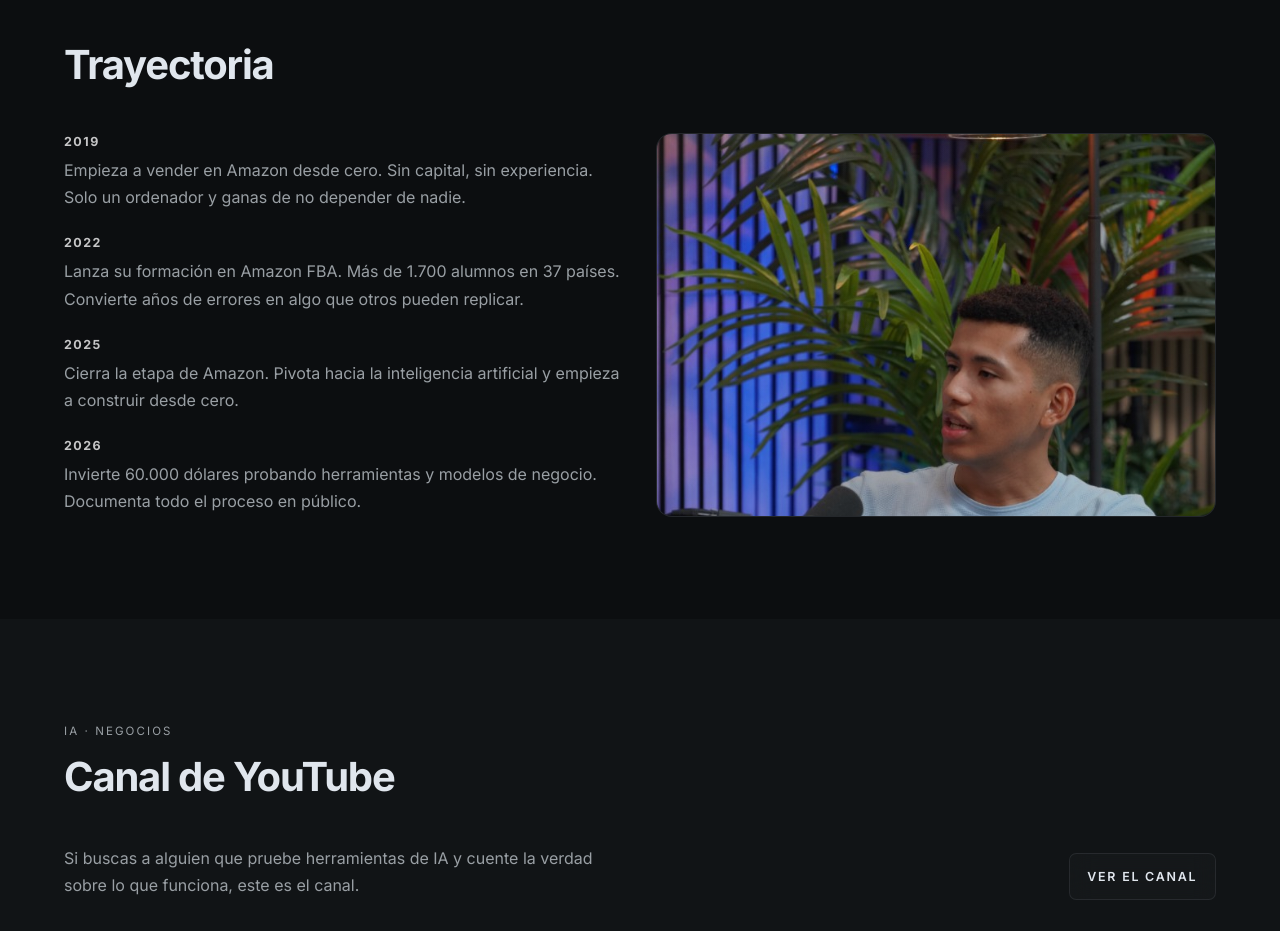
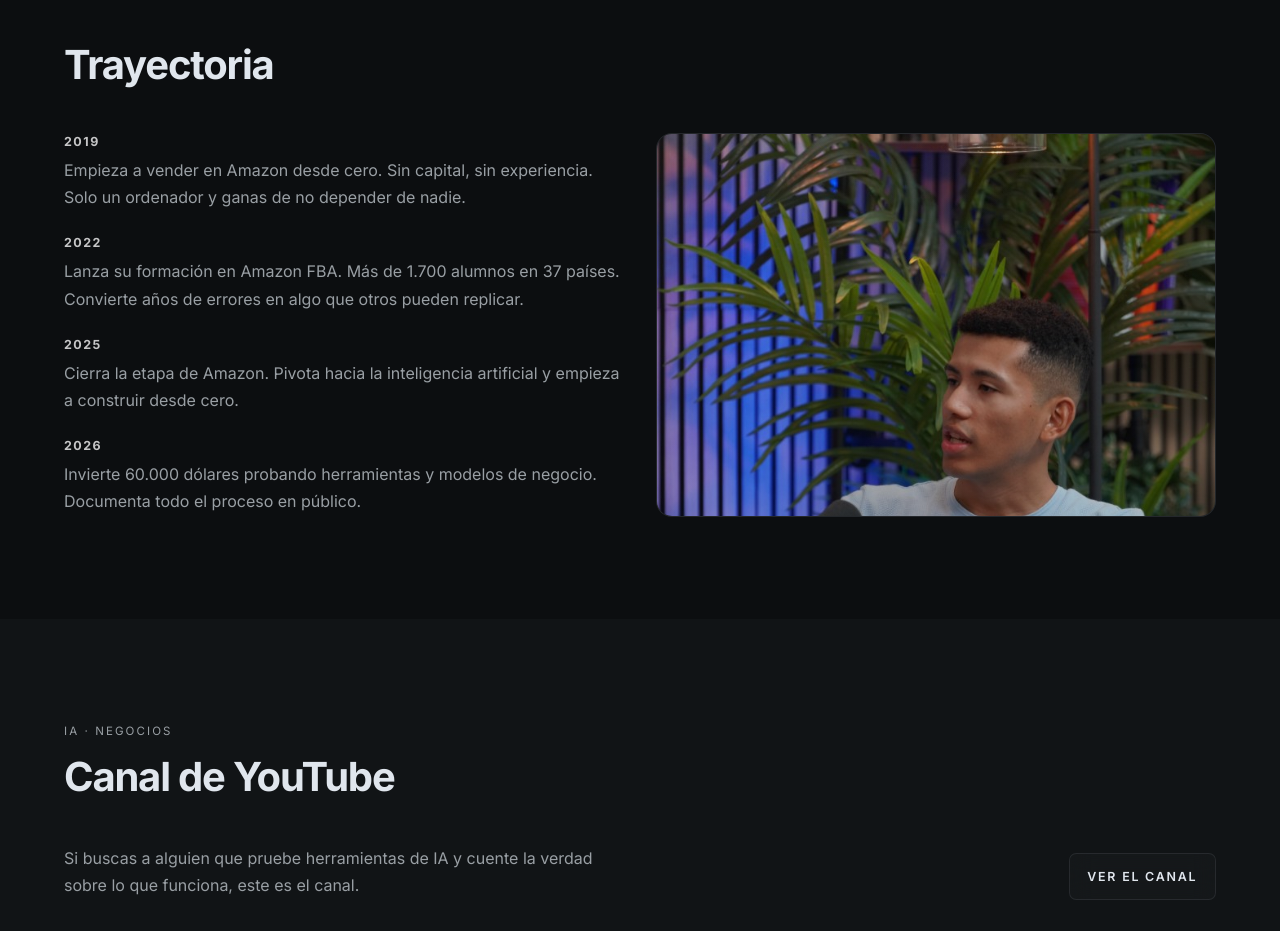
Before and after one commit to JoselercAI/MinoruWeb, a Next.js app: page / in a window 1280 px wide. Shown: the part 1340-2271 px from the top of the page. Built offline with nearby package versions, Linux system fonts and the light colour scheme; no server answers; grey boxes are pictures that could not be loaded.

Commit message:
Raise desktop timeline crop further.
Move the timeline portrait higher again on desktop so the head sits closer to the top frame.

Made-with: Cursor

```diff
--- a/app/page.module.scss
+++ b/app/page.module.scss
@@ -70,7 +70,7 @@
 }
 
 .timelineImage {
-  object-position: center 9% !important;
+  object-position: center 6% !important;
 }
 
 .visual::after,
```
